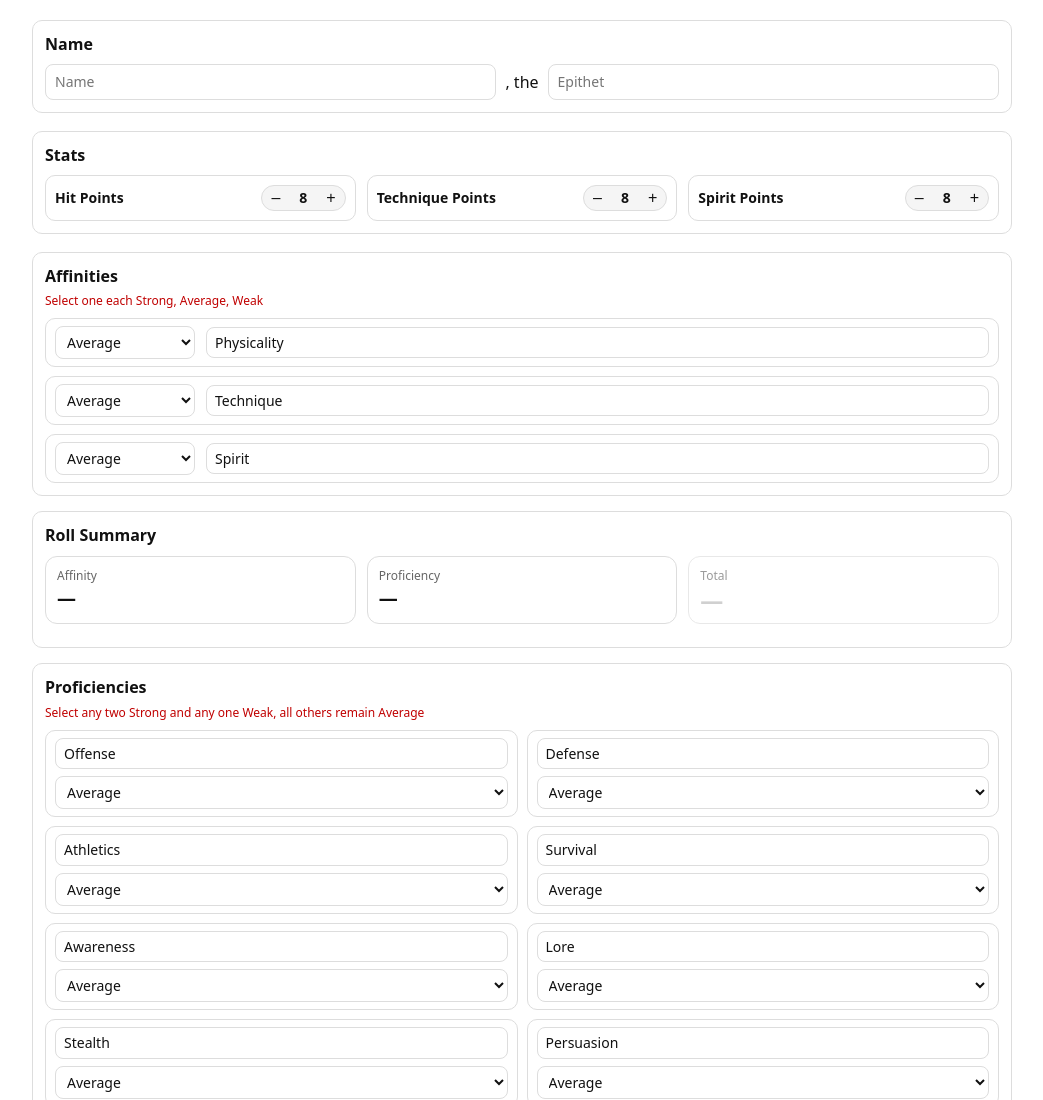
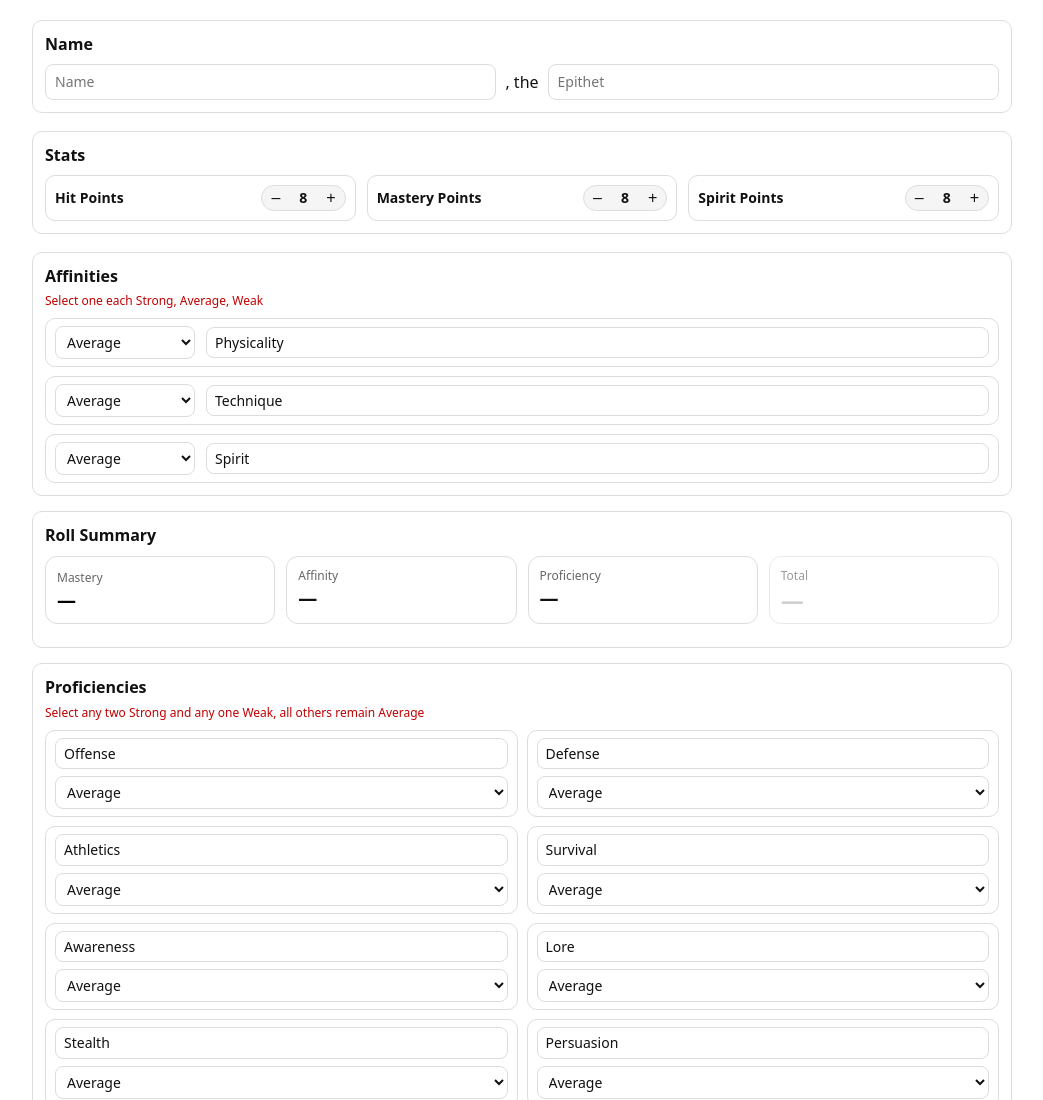
Before and after one commit to junkemailcv90-wq/5MINRPG, a plain HTML site: page JSCharsheet.html in a window 1280 px wide. Shown: the top 1100 px of the page, without its empty margins (118-1161 px from the left). Drawn offline with Linux system fonts and the light colour scheme.

Commit message:
Update JSCharsheet.html
Mastery adds to roll

```diff
--- a/JSCharsheet.html
+++ b/JSCharsheet.html
@@ -129,6 +129,20 @@
     }
 
     .summary-button:disabled {
+      cursor: not-allowed;
+      opacity: 0.65;
+    }
+
+    .mastery-summary-button {
+      appearance: none;
+      -webkit-appearance: none;
+      font: inherit;
+      cursor: pointer;
+      width: 100%;
+      text-align: left;
+    }
+
+    .mastery-summary-button:disabled {
       cursor: not-allowed;
       opacity: 0.65;
     }
@@ -588,11 +602,11 @@
         </div>
 
         <div class="stat">
-          <label for="techniquePoints">Technique Points</label>
+          <label for="techniquePoints">Mastery Points</label>
           <div class="stepper">
-            <button type="button" aria-label="Decrease Technique Points" onclick="changeValue('techniquePoints', -1)">–</button>
+            <button type="button" aria-label="Decrease Mastery Points" onclick="changeValue('techniquePoints', -1)">–</button>
             <span id="techniquePoints">8</span>
-            <button type="button" aria-label="Increase Technique Points" onclick="changeValue('techniquePoints', 1)">+</button>
+            <button type="button" aria-label="Increase Mastery Points" onclick="changeValue('techniquePoints', 1)">+</button>
           </div>
         </div>
 
@@ -644,6 +658,11 @@
       <div class="panel">
         <h1>Roll Summary</h1>
         <div class="summary">
+          <button class="summary-card mastery-summary-button" id="mastery-roll-button" type="button" onclick="addMasteryPoint()">
+            <div class="summary-label">Mastery</div>
+            <div class="summary-value" id="mastery-roll-display">—</div>
+          </button>
+
           <div class="summary-card">
             <div class="summary-label">Affinity</div>
             <div class="summary-value" id="latest-affinity-display">—</div>
@@ -928,6 +947,7 @@
       hp: 8,
       spells: 8,
       techniquePoints: 8,
+      masteryRoll: 0,
       latestAffinityRoll: null,
       latestProficiencyRoll: null,
       selectorsVisible: true,
@@ -951,19 +971,24 @@
     }
 
     function renderLatestRolls() {
+      const masteryDisplay = document.getElementById("mastery-roll-display");
       const affinityDisplay = document.getElementById("latest-affinity-display");
       const proficiencyDisplay = document.getElementById("latest-proficiency-display");
       const totalDisplay = document.getElementById("latest-total-display");
+      const masteryButton = document.getElementById("mastery-roll-button");
 
+      masteryDisplay.textContent = state.masteryRoll > 0 ? state.masteryRoll : "—";
       affinityDisplay.textContent = state.latestAffinityRoll ?? "—";
       proficiencyDisplay.textContent = state.latestProficiencyRoll ?? "—";
 
       if (state.latestAffinityRoll !== null && state.latestProficiencyRoll !== null) {
-        totalDisplay.textContent = state.latestAffinityRoll + state.latestProficiencyRoll;
+        totalDisplay.textContent =
+          state.latestAffinityRoll + state.latestProficiencyRoll + state.masteryRoll;
       } else {
         totalDisplay.textContent = "—";
       }
 
+      masteryButton.disabled = state.techniquePoints <= 0;
       updateTotalRollButton();
     }
 
@@ -989,6 +1014,7 @@
     }
 
     function clearRolls() {
+      state.masteryRoll = 0;
       state.latestAffinityRoll = null;
       state.latestProficiencyRoll = null;
       state.lastAffinityId = null;
@@ -1125,6 +1151,17 @@
       return bonus !== 0 ? `${name}: ${rawText} + ${bonus}` : `${name}: ${rawText}`;
     }
 
+    function addMasteryPoint() {
+      if (state.techniquePoints <= 0) {
+        return;
+      }
+
+      state.masteryRoll += 1;
+      state.techniquePoints -= 1;
+      render("techniquePoints");
+      renderLatestRolls();
+    }
+
     function rollAffinity(name) {
       const selectId = name.toLowerCase();
       const rank = document.getElementById(selectId).value;
@@ -1137,7 +1174,6 @@
       setButtonLabel(selectId, `${ITEM_NAMES[selectId]}: (${roll})`);
       setButtonActive(selectId, true);
       renderLatestRolls();
-      syncBaseResources();
       scheduleAutoClear();
     }
 
@@ -1175,6 +1211,11 @@
       if (!(state.lastAffinityId && state.lastProficiencyId)) {
         return;
       }
+
+      // Rerolling clears the assigned Mastery bonus but does not refund
+      // the Mastery Points already spent to assign it.
+      state.masteryRoll = 0;
+      renderLatestRolls();
 
       rollAffinity(ITEM_NAMES[state.lastAffinityId]);
       rollProficiency(ITEM_NAMES[state.lastProficiencyId], state.lastProficiencyId);
```
